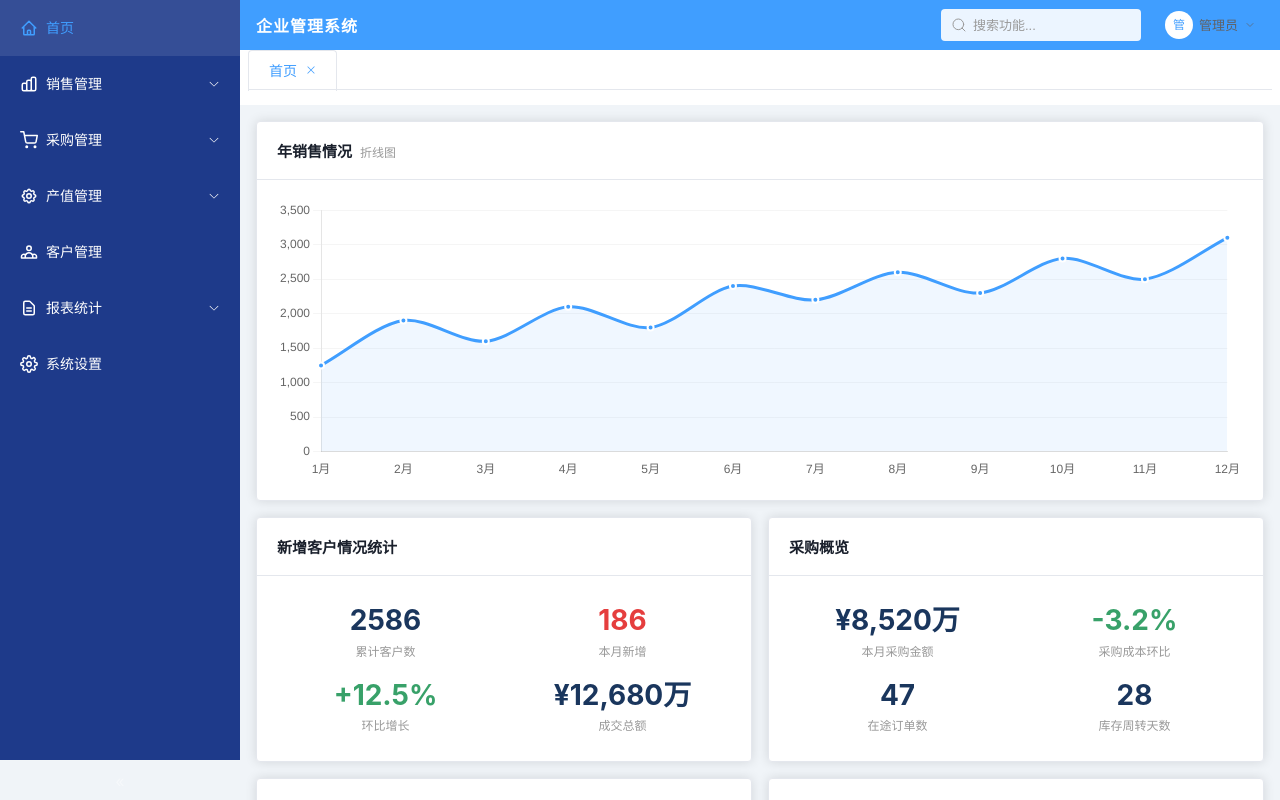
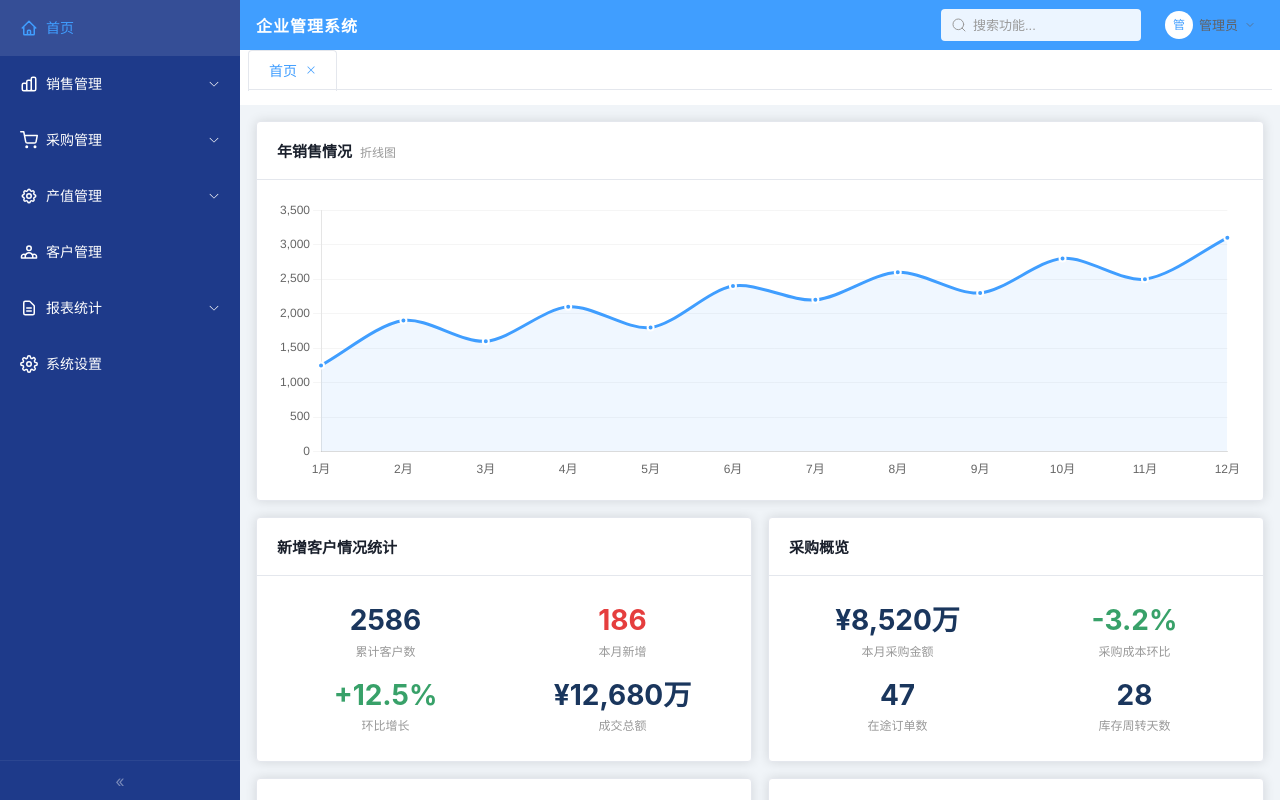
Before and after one commit to Gavis-GHS/ERP-UI-Re, a Vue app: page /#/home in a window 1280 px wide. Built offline with nearby package versions, Linux system fonts and the light colour scheme.

Commit message:
fix: add sidebar background color, toggle user-select

```diff
--- a/src/components/AppSidebar.vue
+++ b/src/components/AppSidebar.vue
@@ -184,6 +184,7 @@ function isItemActive(item) {
   flex-shrink: 0;
   display: flex;
   flex-direction: column;
+  background-color: #1e3a8a;
 }
 .sidebar .el-menu {
   border-right: none !important;
@@ -236,6 +237,7 @@ function isItemActive(item) {
   transition: color 0.2s;
   border-top: 1px solid rgba(255,255,255,0.06);
   flex-shrink: 0;
+  user-select: none;
 }
 
 .sidebar-toggle:hover {
```
